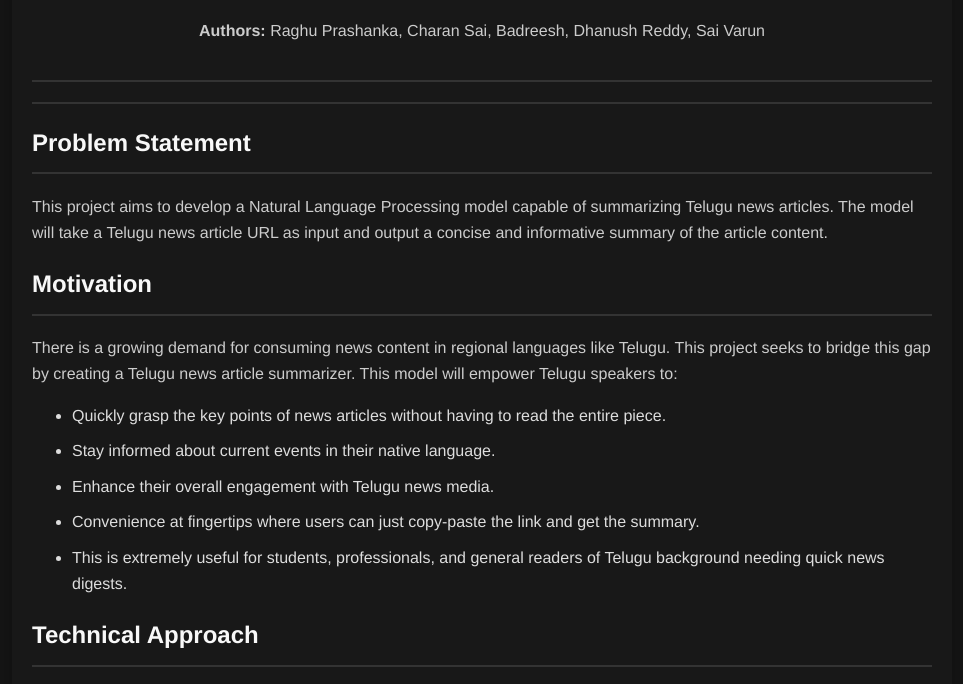
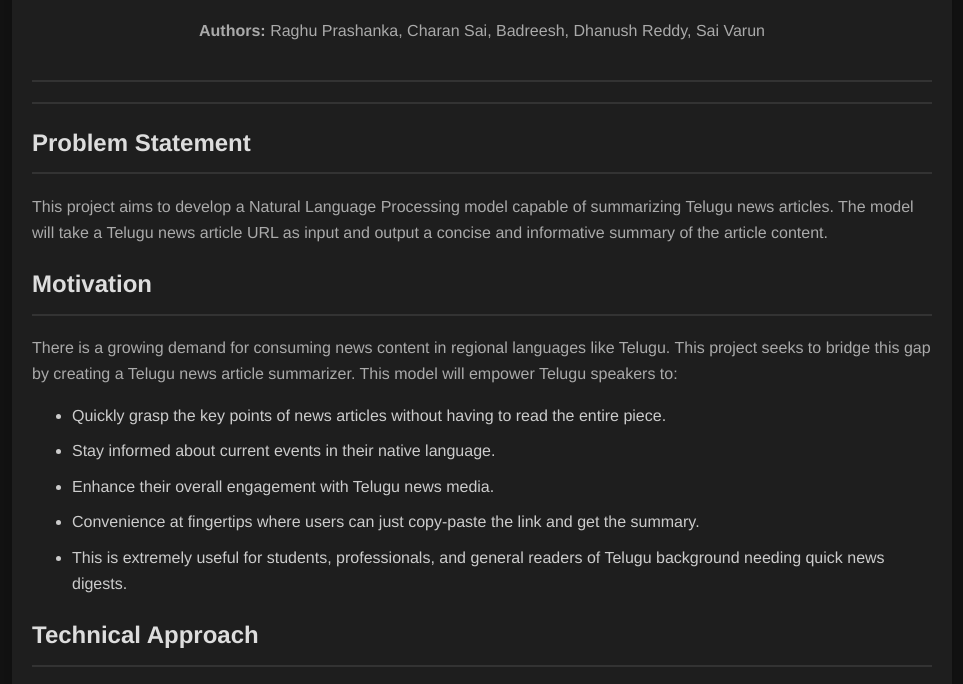
Before and after one commit to VarthaGenie/VarthaGenie.github.io, a plain HTML site: page index.html in a window 1280 px wide. Shown: the part 116-800 px from the top of the page, without its empty margins (158-1121 px from the left). Drawn offline with Linux system fonts and the light colour scheme.

Commit message:
Update styles.css

```diff
--- a/styles.css
+++ b/styles.css
@@ -3,8 +3,8 @@ body {
     line-height: 1.6;
     margin: 0;
     padding: 0;
-    background-color: #141414;
-    color: #e5e5e5;
+    background-color: #121212;
+    color: #f5f5f5;
 }
 
 .container {
@@ -12,7 +12,7 @@ body {
     max-width: 900px;
     margin: 20px auto;
     padding: 20px;
-    background: #181818;
+    background: #1e1e1e;
     box-shadow: 0 4px 8px rgba(0, 0, 0, 0.2);
     border-radius: 10px;
 }
@@ -25,7 +25,7 @@ header {
 }
 
 h1, h2, h3 {
-    color: #fff;
+    color: #f5f5f5;
 }
 
 hr {
@@ -38,7 +38,7 @@ section {
 }
 
 section h2 {
-    color: #f8f8f8;
+    color: #ddd;
     border-bottom: 2px solid #333;
     padding-bottom: 10px;
 }
@@ -47,7 +47,7 @@ ul {
     list-style-type: disc;
     margin-left: 20px;
     padding-left: 10px;
-    color: #ddd;
+    color: #ccc;
 }
 
 footer {
@@ -62,7 +62,7 @@ footer p {
 }
 
 a {
-    color: #e50914;
+    color: #ff3333;
     text-decoration: none;
 }
 
@@ -71,11 +71,11 @@ a:hover {
 }
 
 header p, section p {
-    color: #ccc;
+    color: #aaa;
 }
 
 h2, h3 {
-    color: #e5e5e5;
+    color: #f5f5f5;
 }
 
 h3 {
```
